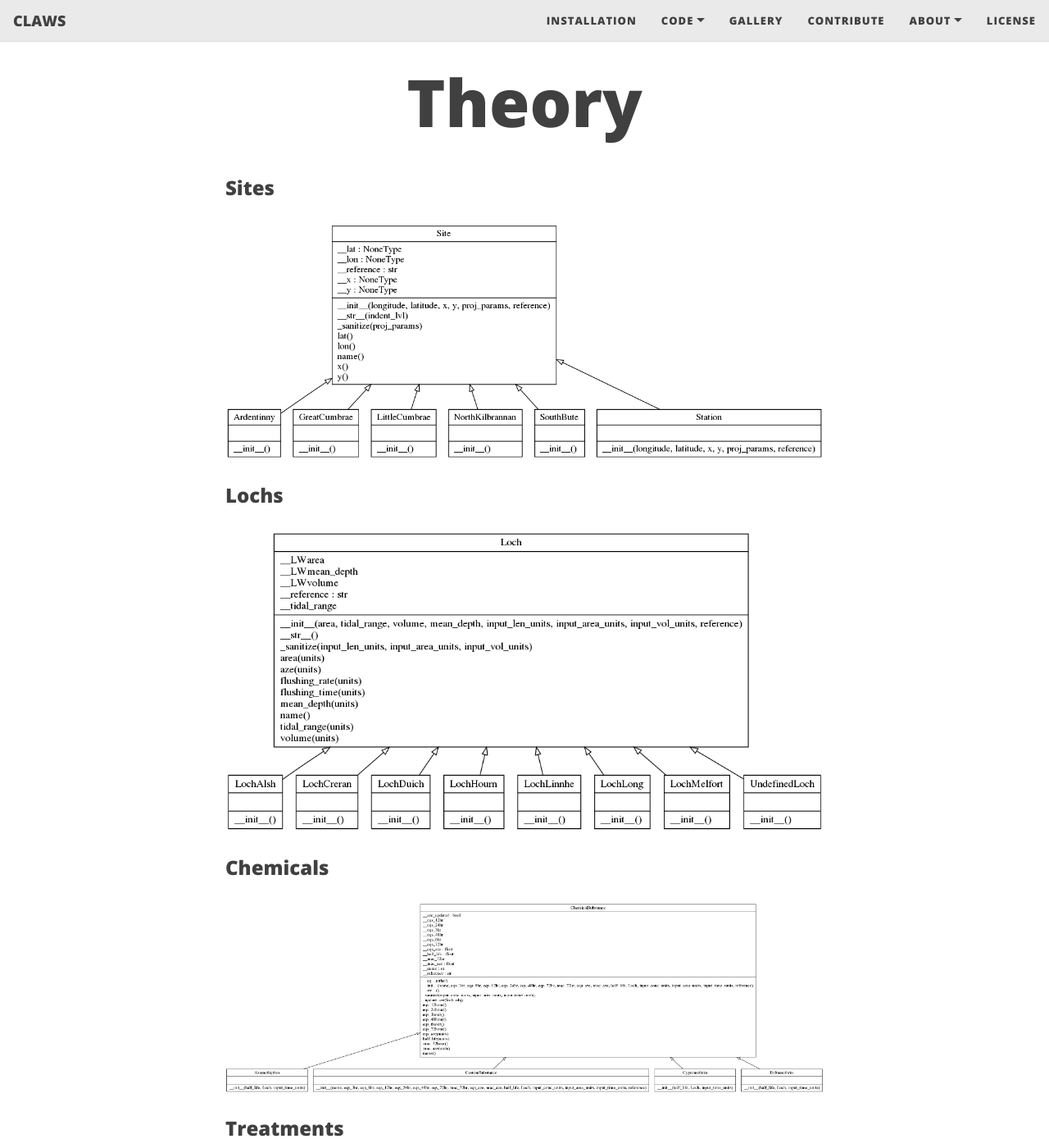
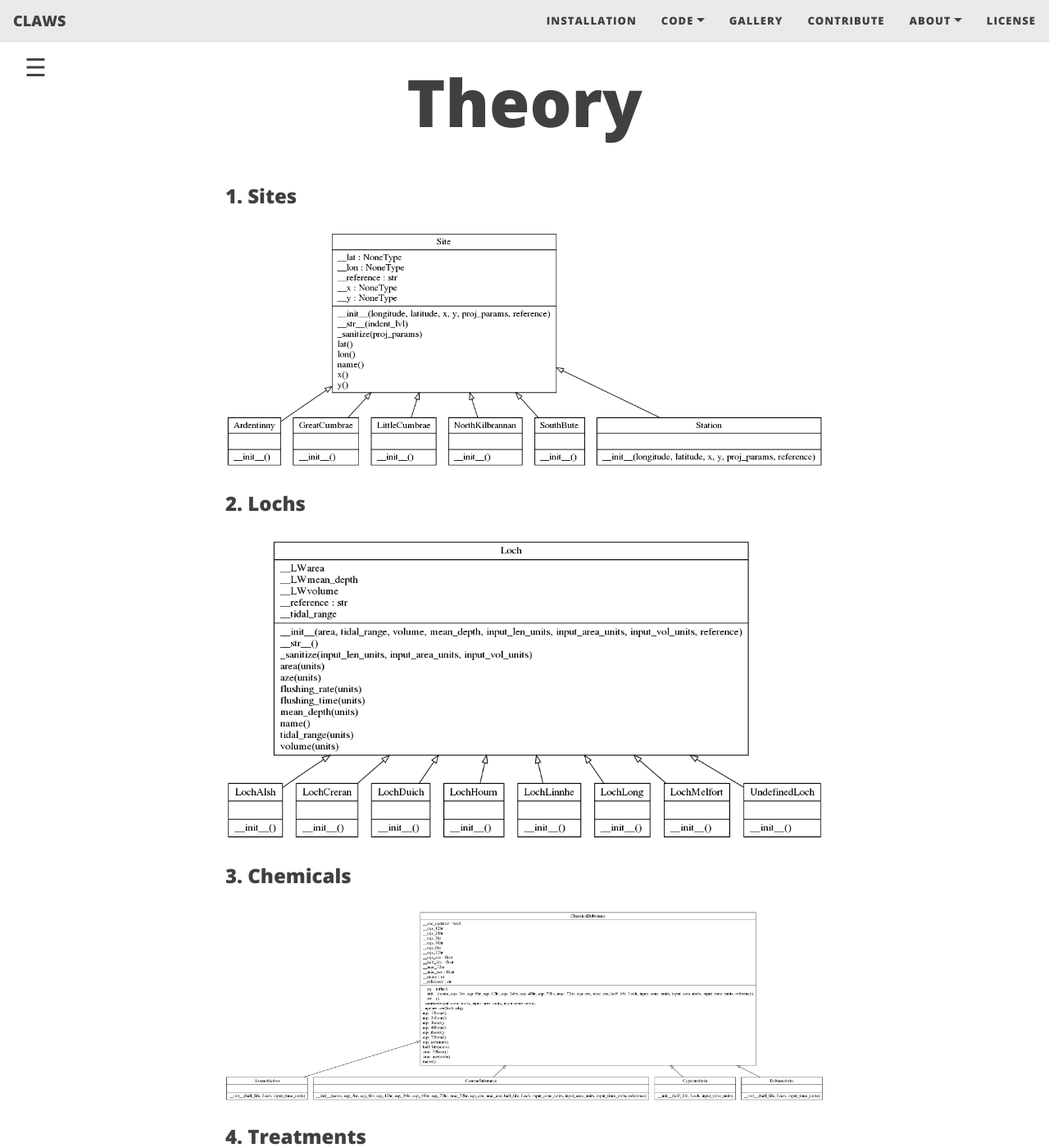
Before and after one commit to claws-scot/claws-scot.github.io, a Jekyll site: the page built from umls.md, in a window 1280 px wide and 1400 px high. Shown: the whole window at 82% size. Built offline with Jekyll 4.4.1, drawn with Linux system fonts in a browser that asks for light colours; nearby versions of some CDN libraries; some of the changed lines change nothing that is shown; some of the changed text lies outside the part shown.

Commit message:
Editing web pages

```diff
--- a/umls.md
+++ b/umls.md
@@ -4,43 +4,80 @@
 nav-short: true
 ---
 
-### Sites
+<div id="mySidenav" class="sidenav">
+  <a href="javascript:void(0)" class="closebtn" onclick="closeNav()"><i class='fa fa-times'></i></a>
+  <header>CODE</header>
+  <a href="https://claws-scot.github.io/theory"><center><b>Theory</b></center></a>
+  <a href="https://hystrath.github.io/tutos-hyfoam-axisymmetrichb2" style="background-color:#FFCCCC"><b>UMLs</b></a>
+  <a href="https://claws-scot.github.io/umls/#1-sites" style="background-color:#FFE6E6; padding-top:4px; padding-bottom:4px">&nbsp;&nbsp; 1. Sites</a>
+  <a href="https://claws-scot.github.io/umls/#2-lochs" style="background-color:#FFE6E6; padding-top:4px; padding-bottom:4px">&nbsp;&nbsp; 2. Lochs</a>
+  <a href="https://claws-scot.github.io/umls/#3-chemiacls" style="background-color:#FFE6E6; padding-top:4px; padding-bottom:4px">&nbsp;&nbsp; 3. Chemicals</a>
+  <a href="https://claws-scot.github.io/umls/#4-treatments" style="background-color:#FFE6E6; padding-top:4px; padding-bottom:4px">&nbsp;&nbsp; 4. Treatments</a>
+  <a href="https://claws-scot.github.io/umls/#5-farms" style="background-color:#FFE6E6; padding-top:4px; padding-bottom:4px">&nbsp;&nbsp; 5. Farms</a>
+  <a href="https://claws-scot.github.io/umls/#6-quadtrees" style="background-color:#FFE6E6; padding-top:4px">&nbsp;&nbsp; 6. Quadtrees</a>
+  <a href="https://claws-scot.github.io/umls/#7-probe" style="background-color:#FFE6E6; padding-top:4px">&nbsp;&nbsp; 6. Probe</a>
+  <a href="https://claws-scot.github.io/tutorials"><center><b>Tutos</b></center></a>
+</div>
+
+<span style="position: fixed;font-size:30px;cursor:pointer; margin:0px; top:60px;left:30px;" onclick="reopenNav()">&#9776;</span>
+
+<script>
+function openNav() {
+  document.getElementById("mySidenav").style.width = "210px";
+  document.getElementById("mySidenav").style.transition = "0s";
+}
+
+function closeNav() {
+  document.getElementById("mySidenav").style.width = "0px";
+  localStorage.removeItem('show_sidenav');
+}
+
+function reopenNav() {
+  document.getElementById("mySidenav").style.width = "210px";
+  document.getElementById("mySidenav").style.transition = "0.2s";
+  localStorage.setItem("show_sidenav", true);
+}
+
+if (localStorage.getItem("show_sidenav")) openNav()
+</script>
+
+### 1. Sites
 
 <p align="center">
 <img src="/docs/UML/sites.png" width="800">
 </p>
 
-### Lochs
+### 2. Lochs
 
 <p align="center">
 <img src="/docs/UML/lochs.png" width="800">
 </p>
 
-### Chemicals
+### 3. Chemicals
 
 <p align="center">
 <img src="/docs/UML/chemicals.png" width="800">
 </p>
 
-### Treatments
+### 4. Treatments
 
 <p align="center">
 <img src="/docs/UML/treatments.png" width="800">
 </p>
 
-### Farms
+### 5. Farms
 
 <p align="center">
 <img src="/docs/UML/farms.png" width="800">
 </p>
 
-### Quadtrees
+### 6. Quadtrees
 
 <p align="center">
 <img src="/docs/UML/sites.png" width="800">
 </p>
 
-### Probe
+### 7. Probe
 
 <p align="center">
 <img src="/docs/UML/probe.png" width="800">
```
